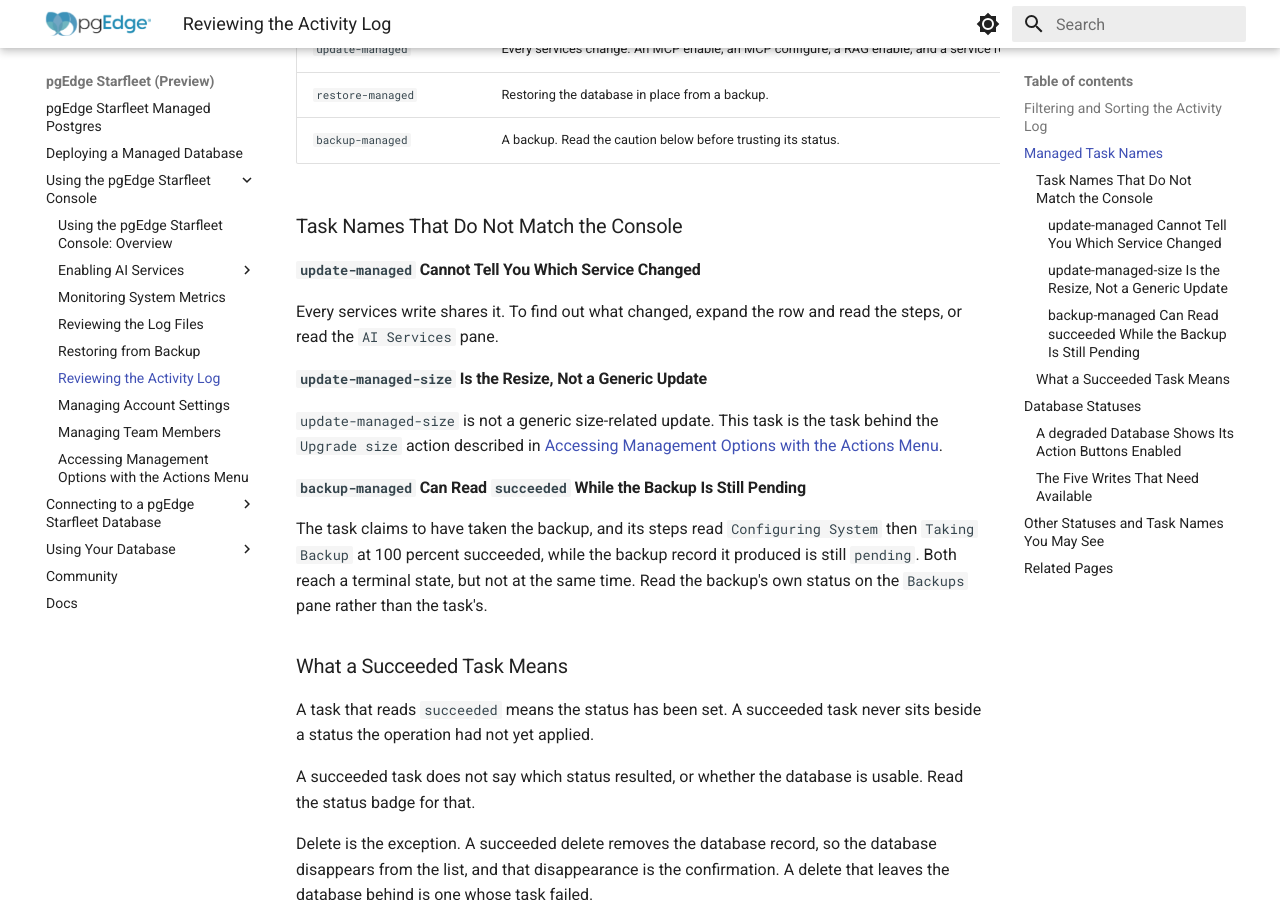
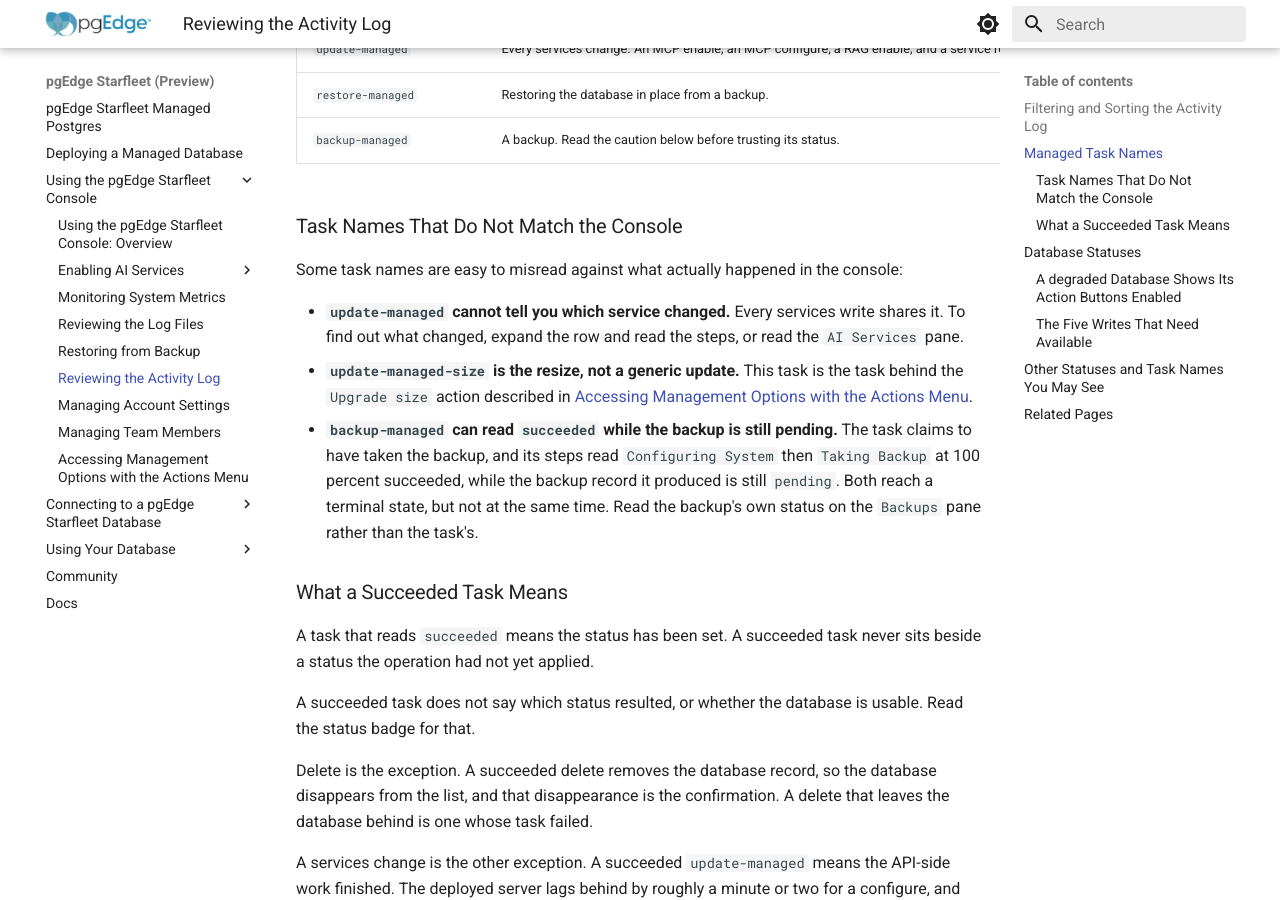
Before and after one commit to pgEdge/pgedge-starfleet-docs, an MkDocs documentation site: the page built from docs/using_console/activity_log.md, in a window 1280 px wide and 900 px high, scrolled down 2420 px. Built offline with MkDocs 1.6.1 and Material for MkDocs 9.7.7, drawn with Linux system fonts in a browser that asks for light colours.

Commit message:
Collapse three 1-2 sentence H4 headings into a bulleted list
Same over-structuring pattern as backups.md: "update-managed cannot
tell you..." and "update-managed-size is the resize..." each had
only 2 sentences of body under their own H4. Converted the group to
a bulleted list under the parent heading instead, with a lead-in
sentence.

```diff
--- a/docs/using_console/activity_log.md
+++ b/docs/using_console/activity_log.md
@@ -71,24 +71,21 @@ the task names currently in use:
 
 ### Task Names That Do Not Match the Console
 
-#### `update-managed` Cannot Tell You Which Service Changed
+Some task names are easy to misread against what actually happened in the
+console:
 
-Every services write shares it. To find out what changed, expand the
-row and read the steps, or read the `AI Services` pane.
-
-#### `update-managed-size` Is the Resize, Not a Generic Update
-
-`update-managed-size` is not a generic size-related update. This task
-is the task behind the `Upgrade size` action described in
-[Accessing Management Options with the Actions Menu](actions.md#upgrading-the-size-tier).
-
-#### `backup-managed` Can Read `succeeded` While the Backup Is Still Pending
-
-The task claims to have taken the backup, and its steps read
-`Configuring System` then `Taking Backup` at 100 percent succeeded,
-while the backup record it produced is still `pending`. Both reach a
-terminal state, but not at the same time. Read the backup's own status
-on the `Backups` pane rather than the task's.
+* **`update-managed` cannot tell you which service changed.** Every services
+  write shares it. To find out what changed, expand the row and read the steps,
+  or read the `AI Services` pane.
+* **`update-managed-size` is the resize, not a generic update.** This task is
+  the task behind the `Upgrade size` action described in
+  [Accessing Management Options with the Actions Menu](actions.md#upgrading-the-size-tier).
+* **`backup-managed` can read `succeeded` while the backup is still pending.**
+  The task claims to have taken the backup, and its steps read
+  `Configuring System` then `Taking Backup` at 100 percent succeeded, while the
+  backup record it produced is still `pending`. Both reach a terminal state,
+  but not at the same time. Read the backup's own status on the `Backups` pane
+  rather than the task's.
 
 ### What a Succeeded Task Means
 
```
